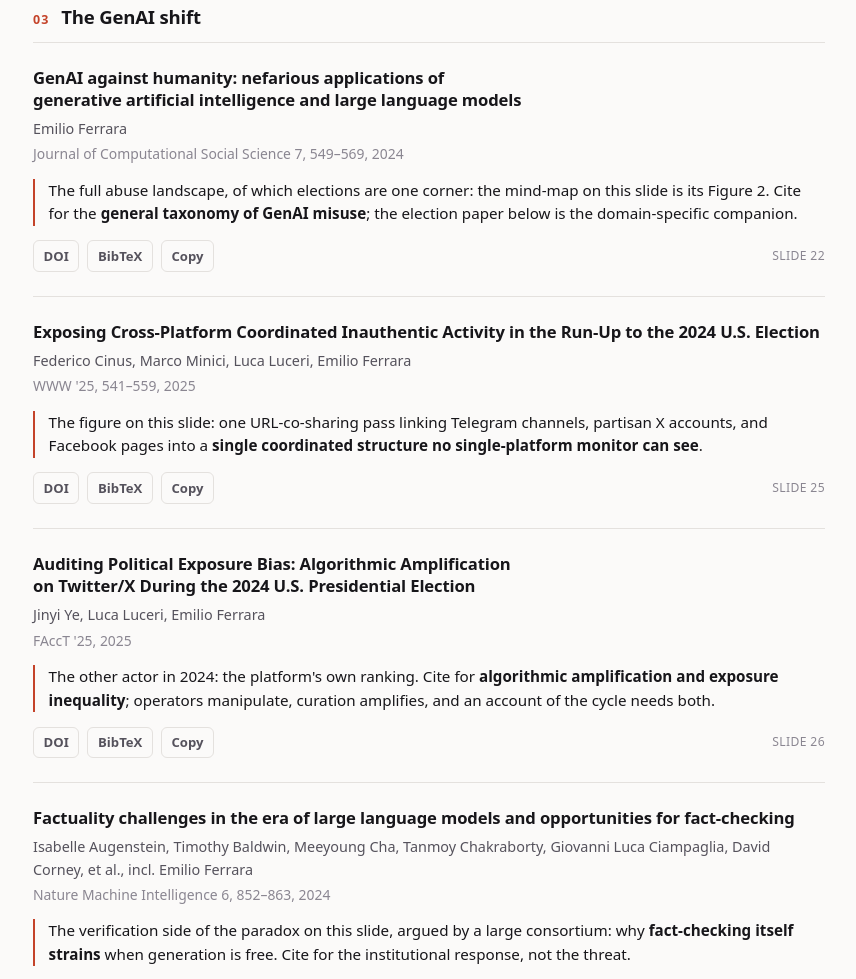
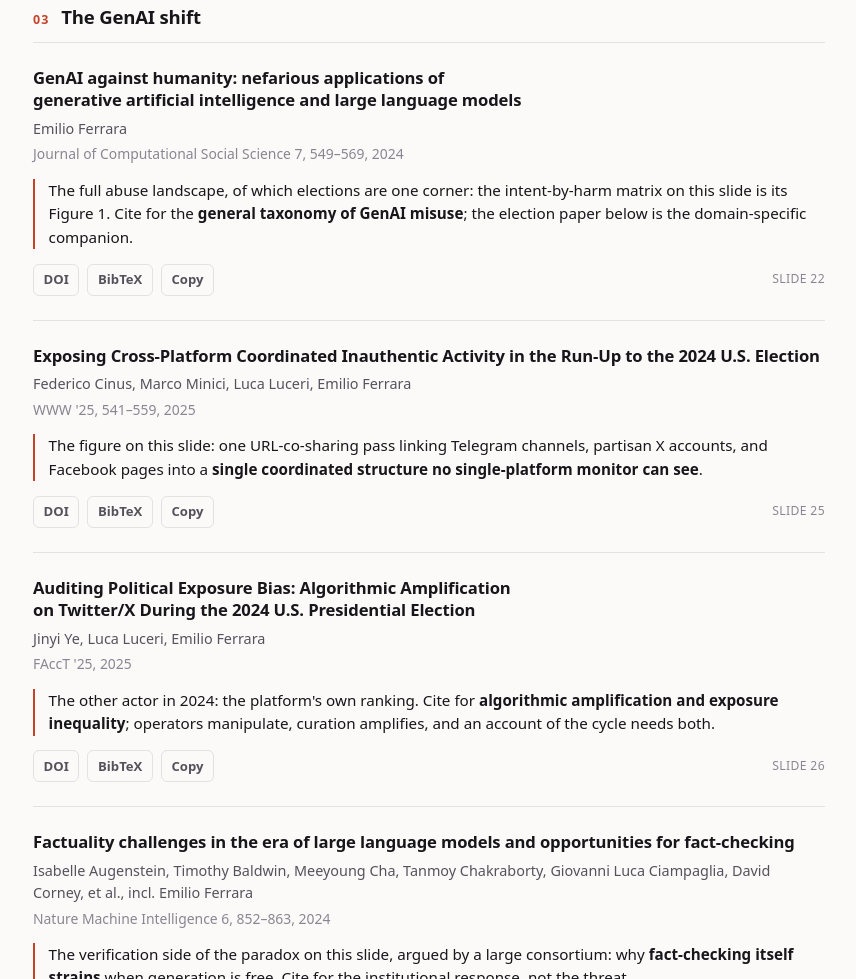
Before and after one commit to emilioferrara/bots2agents, a plain HTML site: page index.html in a window 1280 px wide. Shown: the part 3853-4832 px from the top of the page, without its empty margins (211-1067 px from the left). Drawn offline with Linux system fonts and the light colour scheme.

Commit message:
fig1 note

```diff
--- a/index.html
+++ b/index.html
@@ -486,7 +486,7 @@ const DATA = [
         title: "GenAI against humanity: nefarious applications of generative artificial intelligence and large language models",
         authors: "Emilio Ferrara",
         venue: "Journal of Computational Social Science 7, 549–569, 2024",
-        why: "The full abuse landscape, of which elections are one corner: the mind-map on this slide is its Figure 2. Cite for the <b>general taxonomy of GenAI misuse</b>; the election paper below is the domain-specific companion.",
+        why: "The full abuse landscape, of which elections are one corner: the intent-by-harm matrix on this slide is its Figure 1. Cite for the <b>general taxonomy of GenAI misuse</b>; the election paper below is the domain-specific companion.",
         doi: "10.1007/s42001-024-00250-1",
         bib: `@article{ferrara2024genai,
   title   = {GenAI against humanity: nefarious applications of generative artificial intelligence and large language models},
```
